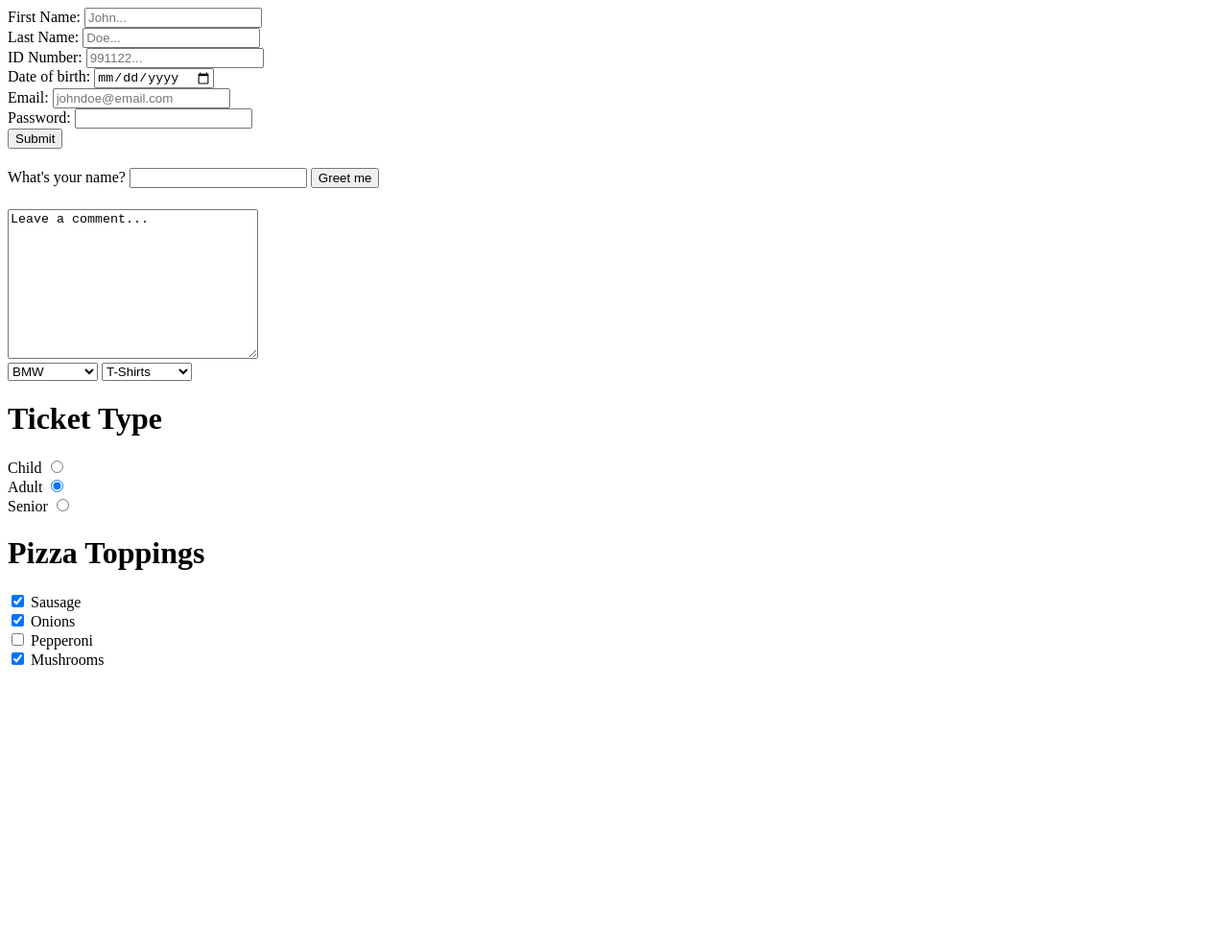
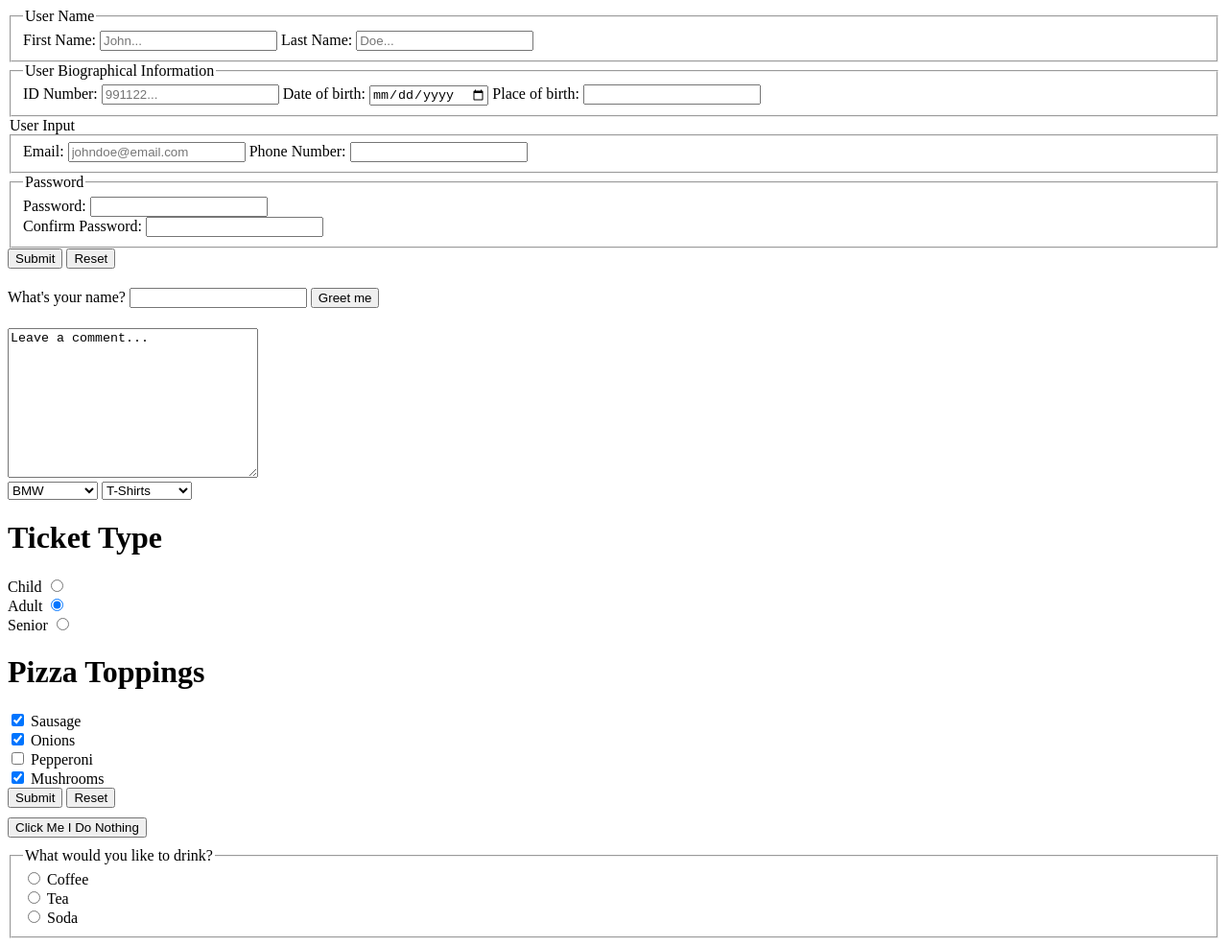
Before and after one commit to preto-phil/HTML-practice, a plain HTML site: page Forms/basics.html in a window 1280 px wide. Shown: the whole page at 96% size. Before the commit the page ends 800 px from the top, so only its background shows below. Drawn offline with Linux system fonts and the light colour scheme.

Commit message:
TOP basic forms tut complete

```diff
--- a/Forms/basics.html
+++ b/Forms/basics.html
@@ -9,32 +9,50 @@
 </head>
 <body>
     <form action="https://httpbin.org/post" method="post">
+        <fieldset>
+            <legend>User Name</legend>
             <div>
                 <label for="first_name">First Name:</label>
                 <input type="text" id="first_name" placeholder="John..." name="first_name">
-        </div>
-        <div>
                 <label for="last-name">Last Name:</label>
                 <input type="text" id="last_name" placeholder="Doe..." name="last_name">
             </div>
+        </fieldset>
+        <fieldset>
+            <legend>User Biographical Information</legend>
             <div>
                 <label for="id_number">ID Number:</label>
                 <input type="number" id="id_number" placeholder="991122..." name="id_number">
-        </div>
-        <div>
                 <label for="dob">Date of birth:</label>
                 <input type="date" name="dob" id="dob">
+                <label for="pob">Place of birth:</label>
+                <input type="text" name="pob" id="pob">
             </div>
+        </fieldset>
+        <legend>User Input</legend>
+        <fieldset>
             <div>
                 <label for="user_email">Email:</label>
                 <input type="email" name="user_email" id="user_email" placeholder="johndoe@email.com">
+                <label for="user_phone">Phone Number:</label>
+                <input type="number" name="user_phone" id="user_phone">
             </div>
+        </fieldset>
+        <fieldset>
+            <legend>Password</legend>
             <div>
                 <label for="user_password">Password:</label>
                 <input type="password" name="user_password" id="user_password">
             </div>
+            <div>
+                <label for="confirm_password">Confirm Password:</label>
+                <input type="password" name="confirm_password" id="confirm_password">
+            </div>
+        </fieldset>
+        <button type="submit">Submit</button>
+        <button type="reset">Reset</button>
     </form>
-    <button type="submit">Submit</button>
+
 
     <!-- Using input outside of form -->
 
@@ -97,6 +115,7 @@
 
     <!-- checkboxes -->
 
+      <form action="https://httpbin.org/post" method="post">
           <h1>Pizza Toppings</h1>
           <div>
             <input type="checkbox" name="toppings" id="sausage" value="sausage" checked>
@@ -114,8 +133,36 @@
             <input type="checkbox" name="toppings" id="mushrooms" value="mushrooms" checked>
             <label for="mushrooms">Mushrooms</label>
           </div>
+          <!-- Submit button -->
+          <button type="submit">Submit</button>
+          <!-- Reset button -->
+          <button type="reset">Reset</button>
+      </form>
 
-      <!-- Reset button -->
+      <!-- Generic Button -->
+      <button type="button" style="margin: 10px 0px;">Click Me I Do Nothing</button>
+
+      <!-- Fieldset with radio buttons -->
+
+      <fieldset>
+        <legend>What would you like to drink?</legend>
+
+        <div>
+          <input type="radio" name="drink" id="coffee" value="coffee">
+          <label for="coffee">Coffee</label>
+        </div>
+
+        <div>
+          <input type="radio" name="drink" id="tea" value="tea">
+          <label for="tea">Tea</label>
+        </div>
+
+        <div>
+          <input type="radio" name="drink" id="soda" value="soda">
+          <label for="soda">Soda</label>
+        </div>
+
+      </fieldset>
 
 </body>
 </html>
```
Lines whose indentation alone changed are shown as unchanged.
